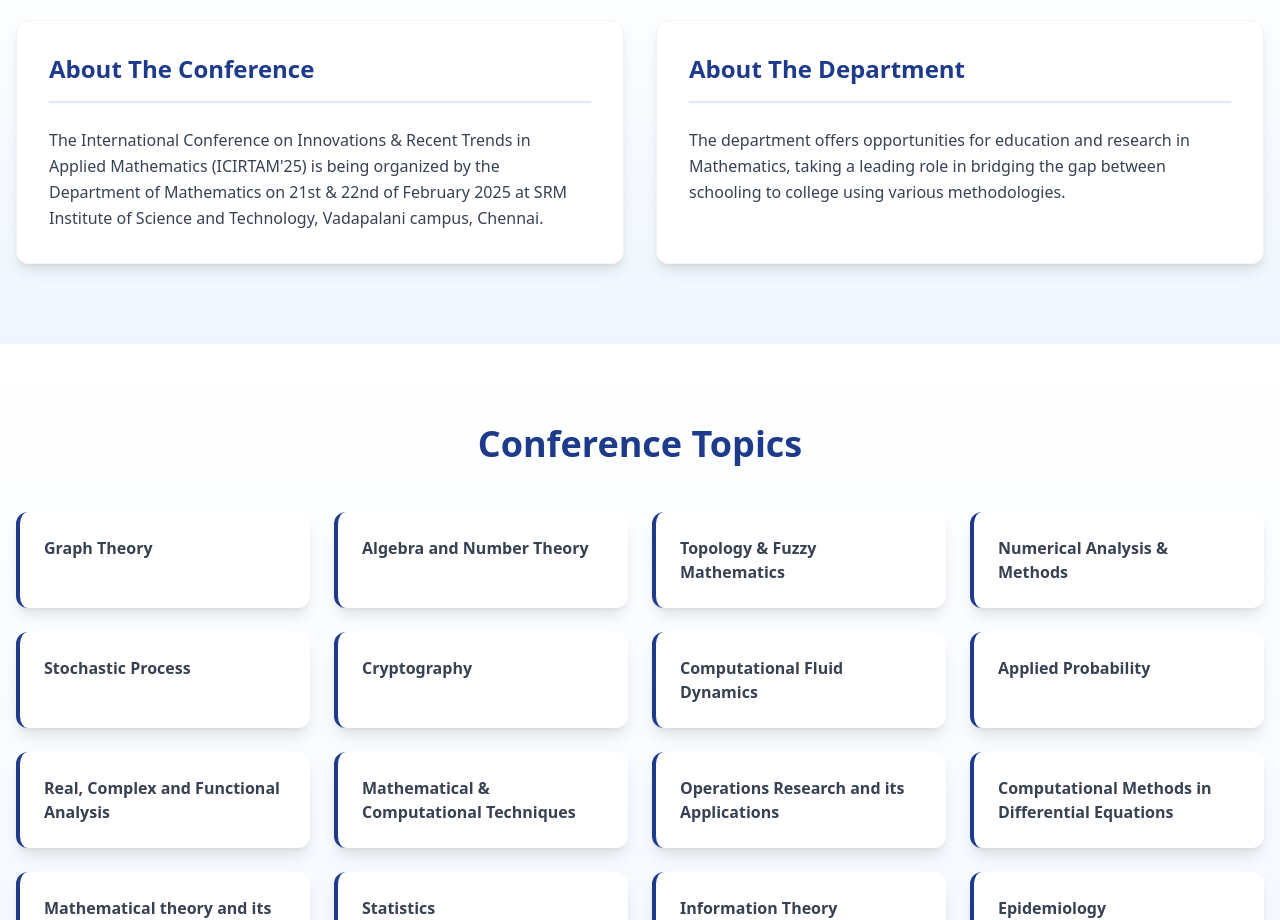
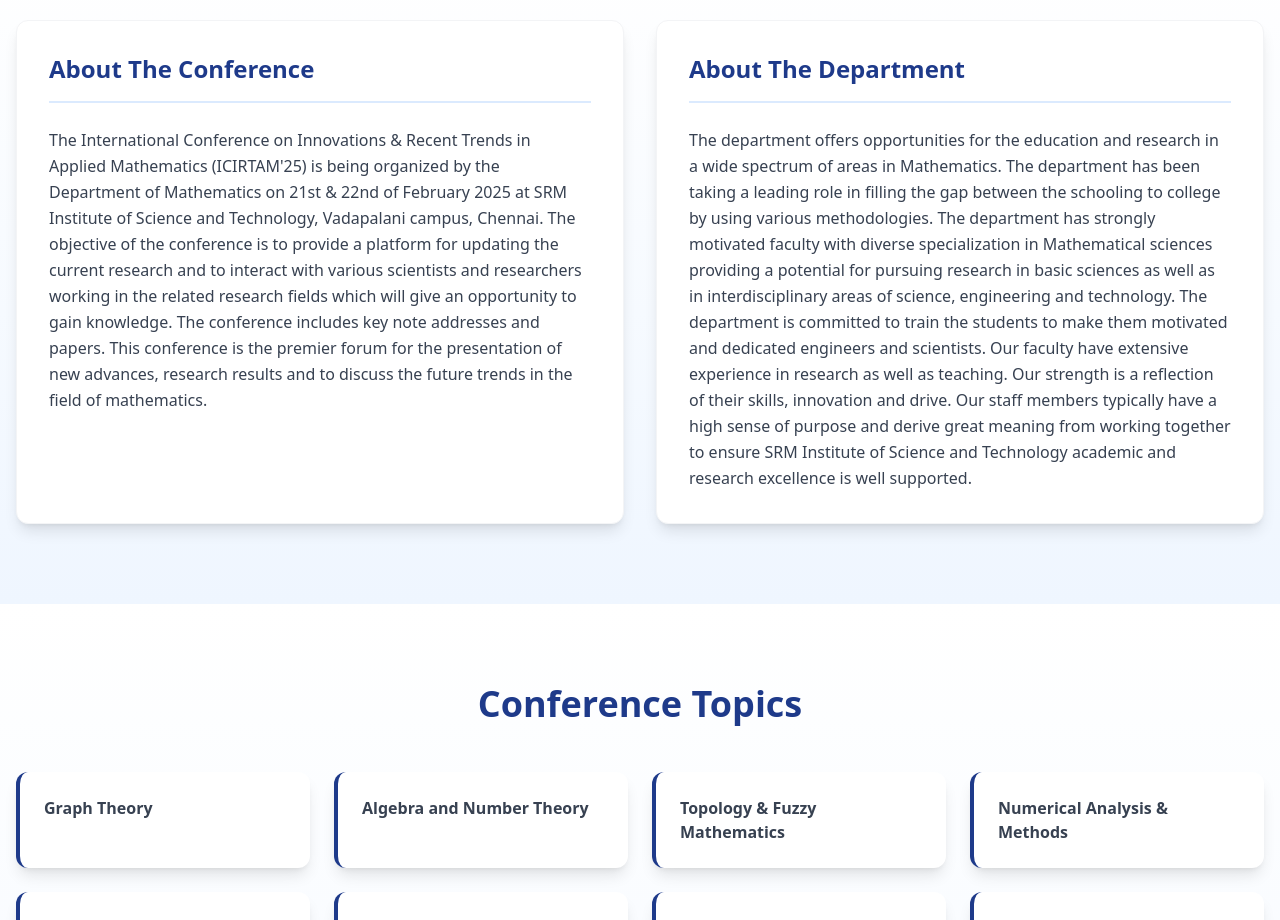
Before and after one commit to Aniks18/ICIRTAM-25, a Next.js app: page / in a window 1280 px wide. Shown: the part 860-1780 px from the top of the page. Built offline with nearby package versions, Linux system fonts and the light colour scheme.

Commit message:
Update About.tsx

```diff
--- a/src/components/About.tsx
+++ b/src/components/About.tsx
@@ -10,7 +10,9 @@ const About = () => {
               <h2 className="text-2xl font-bold text-blue-900">About The Conference</h2>
             </div>
             <p className="text-gray-700 leading-relaxed">
-              The International Conference on Innovations & Recent Trends in Applied Mathematics (ICIRTAM'25) is being organized by the Department of Mathematics on 21st & 22nd of February 2025 at SRM Institute of Science and Technology, Vadapalani campus, Chennai.
+             The International Conference on Innovations & Recent Trends in Applied Mathematics (ICIRTAM'25) is being  organized by the Department of Mathematics on 21st & 22nd of
+February 2025 at SRM Institute of Science and Technology, Vadapalani campus, Chennai. The objective of the conference is to provide a platform for updating the current research and to interact with various scientists and researchers working in the related research fields which will give an opportunity to gain knowledge. The conference includes key note addresses and papers. This conference is the premier forum for the presentation of new advances, research results and to discuss the future trends in the field of mathematics.
+
             </p>
           </div>
 
@@ -21,7 +23,7 @@ const About = () => {
               <h2 className="text-2xl font-bold text-blue-900">About The Department</h2>
             </div>
             <p className="text-gray-700 leading-relaxed">
-              The department offers opportunities for education and research in Mathematics, taking a leading role in bridging the gap between schooling to college using various methodologies.
+              The department offers opportunities for the education and  research in a wide spectrum of areas in Mathematics. The department has been taking a leading role in filling the gap  between the schooling to college by using various methodologies. The department has strongly motivated faculty  with diverse specialization in Mathematical sciences providing a potential for pursuing research in basic sciences as well as in  interdisciplinary areas of science, engineering and technology. The department is committed to train the students to make  them motivated and dedicated engineers and scientists. Our faculty have extensive experience in research as well as teaching.  Our strength is a reflection of their skills, innovation and drive. Our staff members typically have a high sense of purpose and derive  great meaning from working together to ensure SRM Institute of Science and Technology academic and research excellence is  well supported.
             </p>
           </div>
         </div>
```
